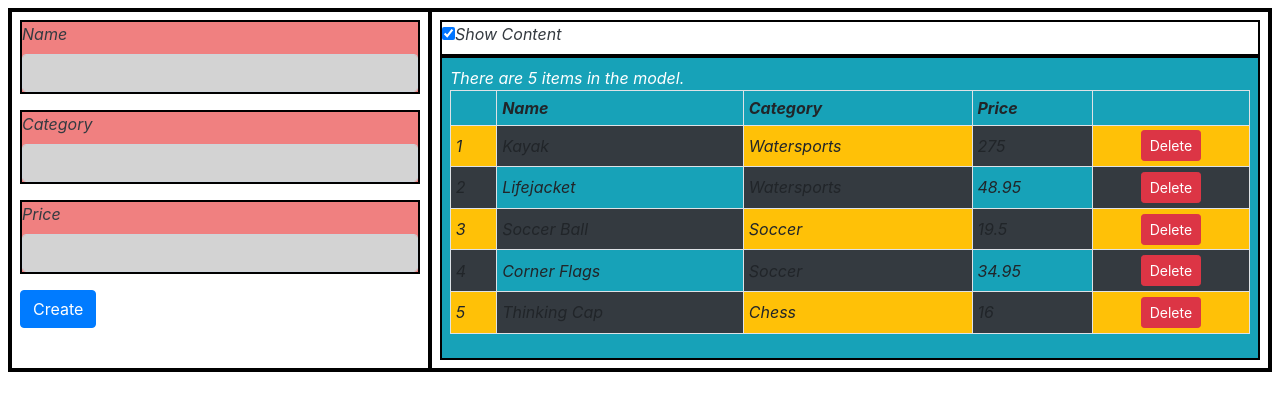
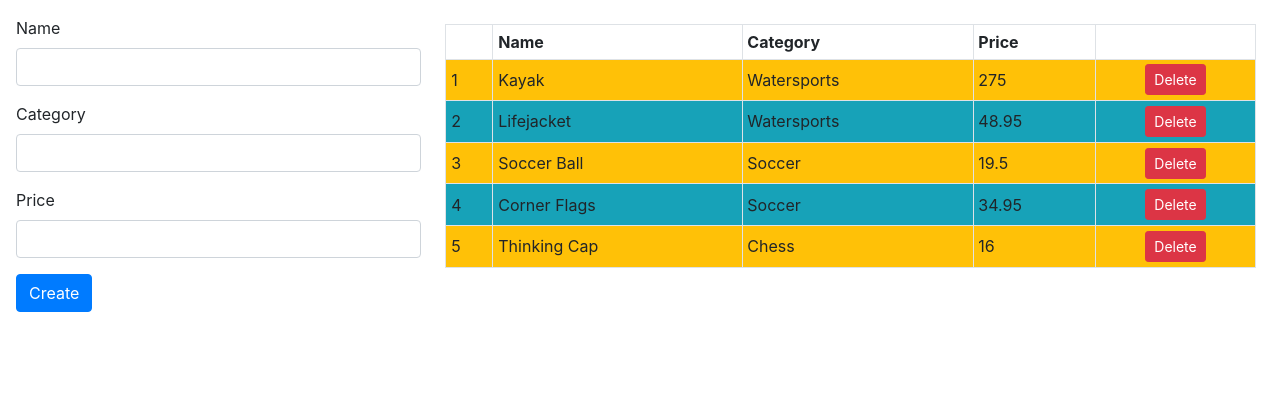
Before and after one commit to allotisam/ProAngular6, an Angular app: page / in a window 1280 px wide. Shown: the top 410 px of the page. Built offline with nearby package versions, Linux system fonts and the light colour scheme.

Commit message:
Ch18 - Preparing the Example Project

```diff
--- a/src/app/cellColor.directive.ts
+++ b/src/app/cellColor.directive.ts
@@ -1,7 +1,7 @@
 import { Directive, HostBinding } from '@angular/core';
 
 @Directive({
-    selector: 'td'
+    selector: 'td[paApplyColor]'
 })
 export class PaCellColor {
 
--- a/src/app/component.ts
+++ b/src/app/component.ts
@@ -7,7 +7,7 @@ import { ProductFormGroup } from './form.model';
 @Component({
     selector: 'app',
     templateUrl: 'template.html',
-    styles: [ '/deep/ div { border: 2px black solid; font-style:italic }']
+    // styles: [ '/deep/ div { border: 2px black solid; font-style:italic }']
 })
 export class ProductComponent {
     model: Model = new Model();
--- a/src/app/productForm.component.ts
+++ b/src/app/productForm.component.ts
@@ -5,8 +5,8 @@ import { ProductFormGroup } from './form.model';
 @Component({
     selector: 'paProductForm',
     templateUrl: 'productForm.component.html',
-    styleUrls: ['productForm.component.css'],
-    encapsulation: ViewEncapsulation.Emulated
+    // styleUrls: ['productForm.component.css'],
+    // encapsulation: ViewEncapsulation.Emulated
 })
 export class ProductFormComponent {
     form: ProductFormGroup = new ProductFormGroup();
--- a/src/app/productTable.component.html
+++ b/src/app/productTable.component.html
@@ -1,6 +1,4 @@
-<div class="bg-info p-2">
-    There are {{ getProducts().length }} items in the model.
-
+<div class="p-2">
     <table class="table table-sm table-bordered table-striped">
         <tr>
             <th></th>
--- a/src/app/productTable.component.ts
+++ b/src/app/productTable.component.ts
@@ -8,8 +8,6 @@ import { PaCellColor } from './cellColor.directive';
     templateUrl: 'productTable.component.html'
 })
 export class ProductTableComponent {
-
-    showTable = true;
 
     @Input('model')
     dataModel: Model;
@@ -25,26 +23,4 @@ export class ProductTableComponent {
     deleteProduct(key: number) {
         this.dataModel.deleteProduct(key);
     }
-
-    @ViewChildren(PaCellColor)
-    viewChildren: QueryList<PaCellColor>;
-
-    ngAfterViewInit() {
-        // this allows newly-added views to be applied PaCellColor directive
-        this.viewChildren.changes.subscribe(() => {
-            this.updateViewChildren();
-        });
-
-        // this allows the existing (initially loaded) views to be applied PaCellColor directive
-        this.updateViewChildren();
-    }
-
-    private updateViewChildren() {
-        setTimeout(() => {
-            this.viewChildren.forEach((child, index) => {
-                child.setColor(index % 2 ? true : false);
-            });
-        }, 0);
-    }
-
 }
--- a/src/app/template.html
+++ b/src/app/template.html
@@ -1,10 +1,8 @@
-<div class="row text-white m-2">
-    <div class="col-4 p-2 text-dark">
+<div class="row m-2">
+    <div class="col-4 p-2">
         <paProductForm (paNewProduct)="addProduct($event)"></paProductForm>
     </div>
     <div class="col-8 p-2">
-        <paToggleView>
-            <paProductTable [model]="model"></paProductTable>
-        </paToggleView>
+        <paProductTable [model]="model"></paProductTable>
     </div>
 </div>
```
